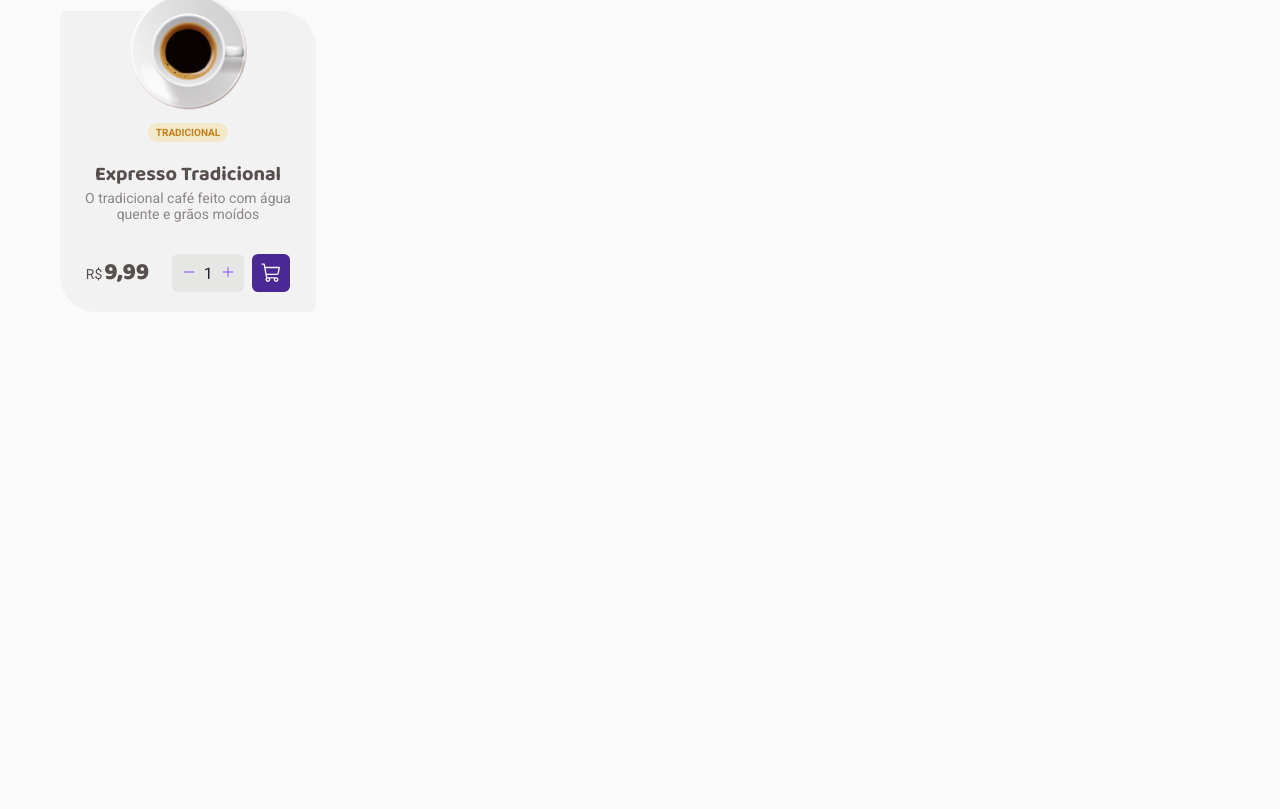
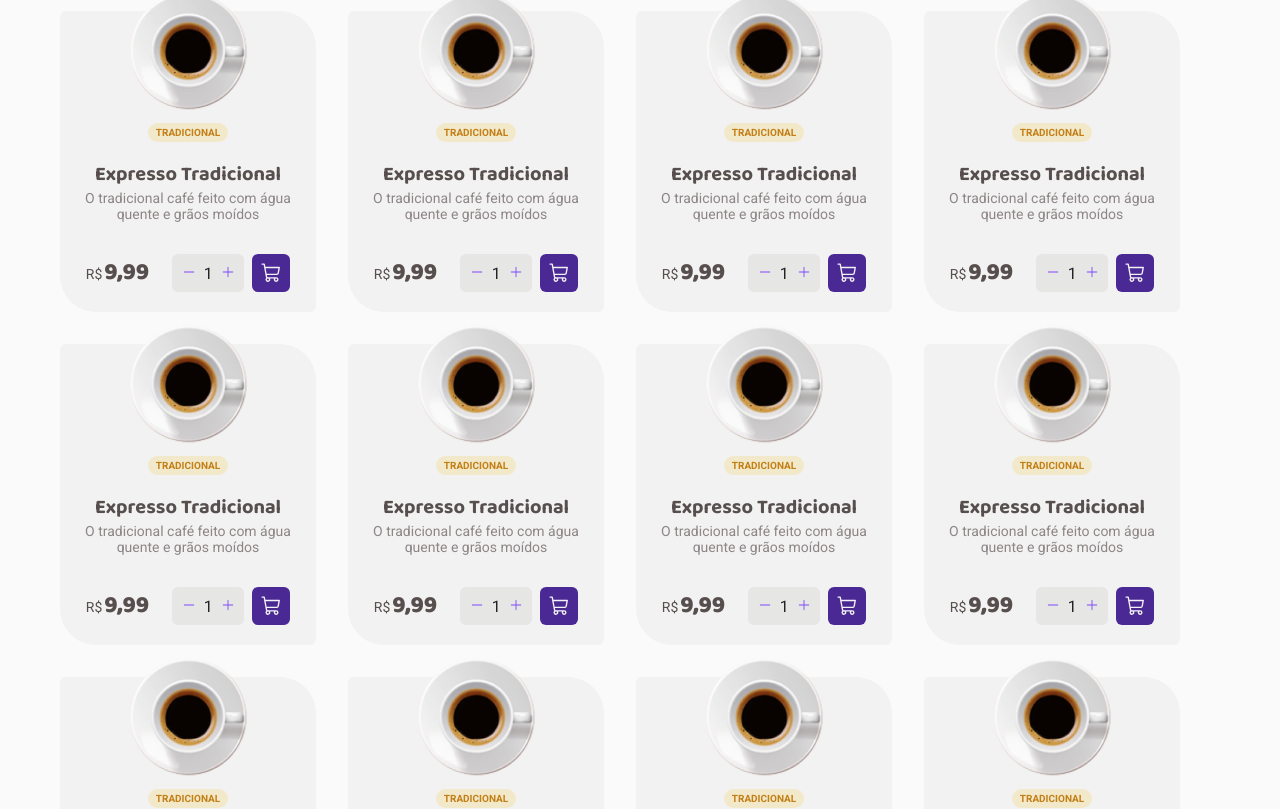
Before and after one commit to marcos-nsantos/coffee-delivery, a React (Vite) app: page / in a window 1280 px wide. Shown: the part 760-1569 px from the top of the page. Before the commit the page ends 1216 px from the top, so only its background shows below. Built offline with nearby package versions, Linux system fonts and the light colour scheme.

Commit message:
feat: update Home page layout and content
The modifications update the styling on the Home page to include wrapping and add spacing between elements. Additionally, the number of CoffeeCard components displayed on the page has also been significantly increased for better content representation.

```diff
--- a/src/pages/Home/index.tsx
+++ b/src/pages/Home/index.tsx
@@ -12,6 +12,19 @@ export function Home() {
 
         <CoffeeList>
           <CoffeeCard />
+          <CoffeeCard />
+          <CoffeeCard />
+          <CoffeeCard />
+          <CoffeeCard />
+          <CoffeeCard />
+          <CoffeeCard />
+          <CoffeeCard />
+          <CoffeeCard />
+          <CoffeeCard />
+          <CoffeeCard />
+          <CoffeeCard />
+          <CoffeeCard />
+          <CoffeeCard />
         </CoffeeList>
       </Container>
     </main>
--- a/src/pages/Home/styles.ts
+++ b/src/pages/Home/styles.ts
@@ -17,7 +17,9 @@ export const CoffeeListTitle = styled.main`
 
 export const CoffeeList = styled.div`
   display: flex;
-  flex: 1;
+  flex-wrap: wrap;
+
+  gap: 2rem;
 
   max-width: 72.5rem;
 `;
```
